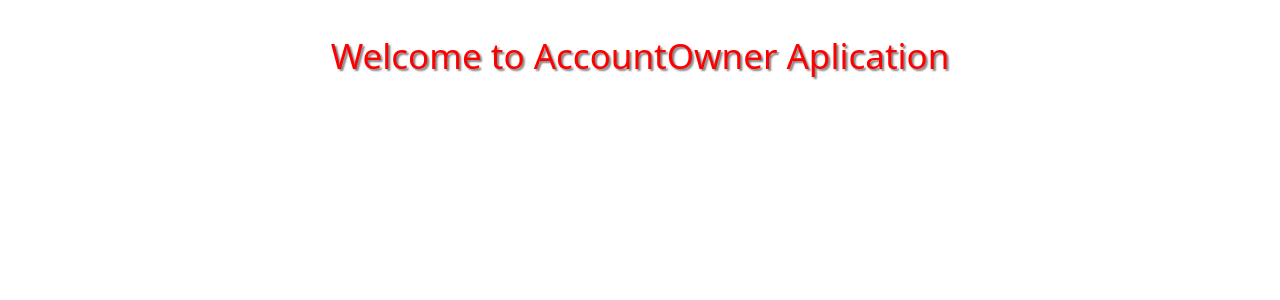
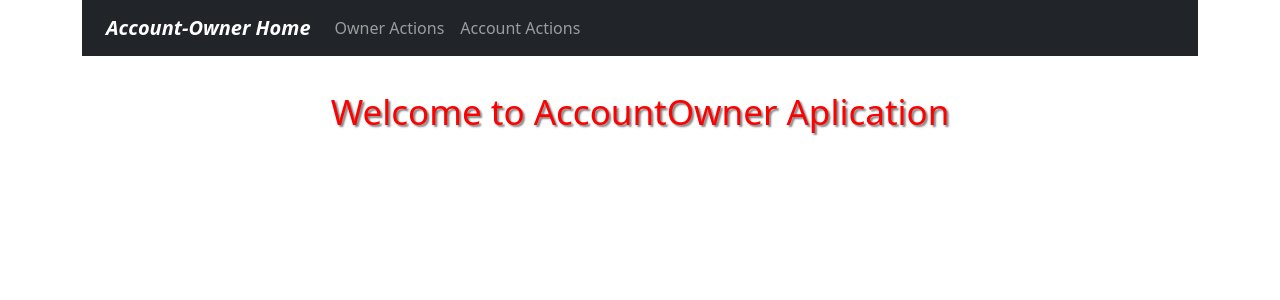
Before and after one commit to Maks-At/AccountOwnerClient, an Angular app: page /home in a window 1280 px wide. Before the commit this address led to /. Shown: the top 300 px of the page. Built offline with nearby package versions, Linux system fonts and the light colour scheme.

Commit message:
Configure routing

```diff
--- a/src/app/app-routing.module.ts
+++ b/src/app/app-routing.module.ts
@@ -1,7 +1,11 @@
+import { HomeComponent } from './home/home.component';
 import { NgModule } from '@angular/core';
 import { RouterModule, Routes } from '@angular/router';
 
-const routes: Routes = [];
+const routes: Routes = [
+  {path: 'home', component: HomeComponent},
+  {path: '', redirectTo: '/home', pathMatch: 'full'}
+];
 
 @NgModule({
   imports: [RouterModule.forRoot(routes)],
--- a/src/app/app.component.html
+++ b/src/app/app.component.html
@@ -1,7 +1,12 @@
 <div class="container">
   <div class="row">
-      <div class="col">
-        <app-home></app-home>
-      </div>
+    <div class="col">
+      <app-menu></app-menu>
+    </div>
+  </div>
+  <div class="row">
+    <div class="col">
+      <router-outlet></router-outlet>
+    </div>
   </div>
 </div>
--- a/src/app/app.module.ts
+++ b/src/app/app.module.ts
@@ -4,19 +4,19 @@ import { BrowserModule } from '@angular/platform-browser';
 import { AppRoutingModule } from './app-routing.module';
 import { AppComponent } from './app.component';
 import { BrowserAnimationsModule } from '@angular/platform-browser/animations';
+import { CollapseModule } from 'ngx-bootstrap/collapse';
 import { HomeComponent } from './home/home.component';
+import { MenuComponent } from './menu/menu.component';
 
 @NgModule({
-  declarations: [
-    AppComponent,
-    HomeComponent
-  ],
+  declarations: [AppComponent, HomeComponent, MenuComponent],
   imports: [
     BrowserModule,
     AppRoutingModule,
-    BrowserAnimationsModule
+    BrowserAnimationsModule,
+    CollapseModule.forRoot(),
   ],
   providers: [],
-  bootstrap: [AppComponent]
+  bootstrap: [AppComponent],
 })
-export class AppModule { }
+export class AppModule {}
--- /dev/null
+++ b/src/app/menu/menu.component.css
@@ -0,0 +1,5 @@
+.active{
+    font-weight: bold;
+    font-style: italic;
+    color: #fff;
+  }
--- /dev/null
+++ b/src/app/menu/menu.component.html
@@ -0,0 +1,24 @@
+<div class="row">
+  <div class="col">
+    <nav class="navbar navbar-expand-lg navbar-dark bg-dark">
+      <div class="container-fluid">
+        <a class="navbar-brand" [routerLink]="['/home']" routerLinkActive="active"
+          [routerLinkActiveOptions]="{exact: true}">Account-Owner Home</a>
+        <button class="navbar-toggler" type="button" (click)="isCollapsed = !isCollapsed"
+          [attr.aria-expanded]="!isCollapsed" aria-controls="collapseNav">
+          <span class="navbar-toggler-icon"></span>
+        </button>
+        <div class="collapse navbar-collapse" id="collapseNav" [collapse]="!isCollapsed" [isAnimated]="true">
+          <ul class="navbar-nav me-auto mb-2 mb-lg-0">
+            <li class="nav-item">
+              <a class="nav-link" href="#">Owner Actions </a>
+            </li>
+            <li class="nav-item">
+              <a class="nav-link" href="#">Account Actions </a>
+            </li>
+          </ul>
+        </div>
+      </div>
+    </nav>
+  </div>
+</div>
--- /dev/null
+++ b/src/app/menu/menu.component.ts
@@ -0,0 +1,16 @@
+import { Component, OnInit } from '@angular/core';
+
+@Component({
+  selector: 'app-menu',
+  templateUrl: './menu.component.html',
+  styleUrls: ['./menu.component.css']
+})
+export class MenuComponent implements OnInit {
+  isCollapsed: boolean = false;
+
+  constructor() { }
+
+  ngOnInit(): void {
+  }
+
+}
```
